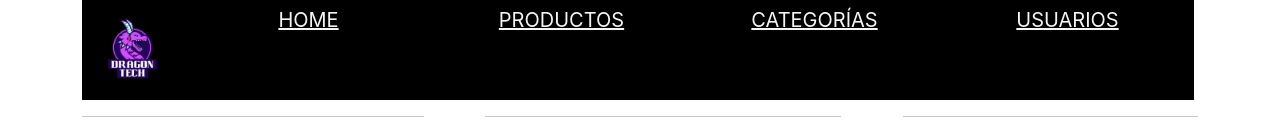
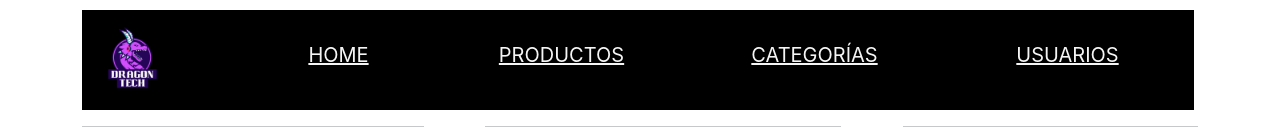
Before and after one commit to jmeirino/dashboard-react, a React (Create React App) app: page / in a window 1280 px wide. Shown: the top 131 px of the page. Built offline with nearby package versions, Linux system fonts and the light colour scheme; no server answers.

Commit message:
llega foto de la api

```diff
--- a/package.json
+++ b/package.json
@@ -7,6 +7,7 @@
     "@testing-library/react": "^13.3.0",
     "@testing-library/user-event": "^13.5.0",
     "axios": "^0.27.2",
+    "bootstrap-icons": "^1.9.1",
     "react": "^18.2.0",
     "react-dom": "^18.2.0",
     "react-router-dom": "^6.3.0",
--- a/src/Index.css
+++ b/src/Index.css
@@ -27,6 +27,7 @@ body {
     background-color: black;
     width: 100px;
     display: none;
+    margin-top: 10px;
   }
 
   .barraLink {
@@ -34,13 +35,15 @@ body {
     width: 253px;
     text-align: center;
     background-color: black;
-    padding: 5px;
+    padding: 30px;
     font-size: 20px;
+    margin-top: 10px;
   }
 
   .barraLink:hover{
     color: lightgray;
     text-decoration: none;
+    margin-top: 10px;
   }
 
   .li, li {
@@ -51,16 +54,14 @@ body {
     margin-left: 7px;
   }
 
-  .fa-house, .fa-headset, .fa-user {
-    color: whitesmoke;
-    font-size: 50px;
-    margin-right: 15px;
-    margin-left: 30px;
-  }
-
-  .fa-house:hover, .fa-headset:hover, .fa-user:hover {
-    color: white;
-
+  .bi-house {
+    color:red;
+    width: 50px;
+    text-align: center;
+    background-color: black;
+    padding: 30px;
+    font-size: 15px;
+    margin-top: 10px;
   }
 
   .item-sidebar {
--- a/src/components/ProductList.jsx
+++ b/src/components/ProductList.jsx
@@ -13,14 +13,11 @@ const ProductList = () => {
 
   return (
     <div>
-
-
-
       {productos != null ? (
-
         productos.map(producto => (
           <div key={producto.id}>
-            <li> {producto.id} - {producto.name}  </li>
+            <li>{producto.name} </li>
+        <img src={producto.img_url} alt=""></img>
           </div>
         ))
 
--- a/src/components/PublicNavigation.jsx
+++ b/src/components/PublicNavigation.jsx
@@ -1,4 +1,4 @@
-import { Link } from "react-router-dom";
+import { NavLink } from "react-router-dom";
 
 
 const PublicNavigation = () => {
@@ -7,13 +7,13 @@ const PublicNavigation = () => {
       <nav className="nav nav-pills flex-column flex-sm-row">
         <img className="logo" src="/logo.png" alt="" />
 
-        <Link className="barraLink" to="/inicio">HOME</Link>
+        <NavLink className="barraLink" to="/inicio"> <i className="bi bi-house"></i> HOME</NavLink>
 
-        <Link className="barraLink" to="/productos">PRODUCTOS</Link>
+        <NavLink className="barraLink" to="/productos"> <i className="bi bi-headset"></i> PRODUCTOS</NavLink>
 
-        <Link className="barraLink" to="/categorias">CATEGORÍAS</Link>
+        <NavLink className="barraLink" to="/categorias"> <i className="bi bi-mouse"></i> CATEGORÍAS</NavLink>
 
-        <Link className="barraLink" to="/usuarios">USUARIOS</Link>
+        <NavLink className="barraLink" to="/usuarios"> <i className="bi bi-emoji-smile"></i> USUARIOS</NavLink>
       </nav>
 
 
--- a/src/components/UsersList.jsx
+++ b/src/components/UsersList.jsx
@@ -18,7 +18,8 @@ const UsersList = () => {
         usuarios.map(usuario => (
           <div key={usuario.id}>
 
-            <li> {usuario.id} - {usuario.name} - {usuario.email} </li>
+            <li>{usuario.name} - {usuario.email} </li>
+            <img src={usuario.img_url} alt=""></img>
           </div>
         ))
 
--- a/src/index.jsx
+++ b/src/index.jsx
@@ -5,6 +5,7 @@ import './Index.css';
 import './App.css';
 
 import MainApp from './components/MainApp';
+
 
 
 const root = ReactDOM.createRoot(document.getElementById('root'));
```
Also changed, not shown: 1 other file (tests, documents, lock files or other folders).
